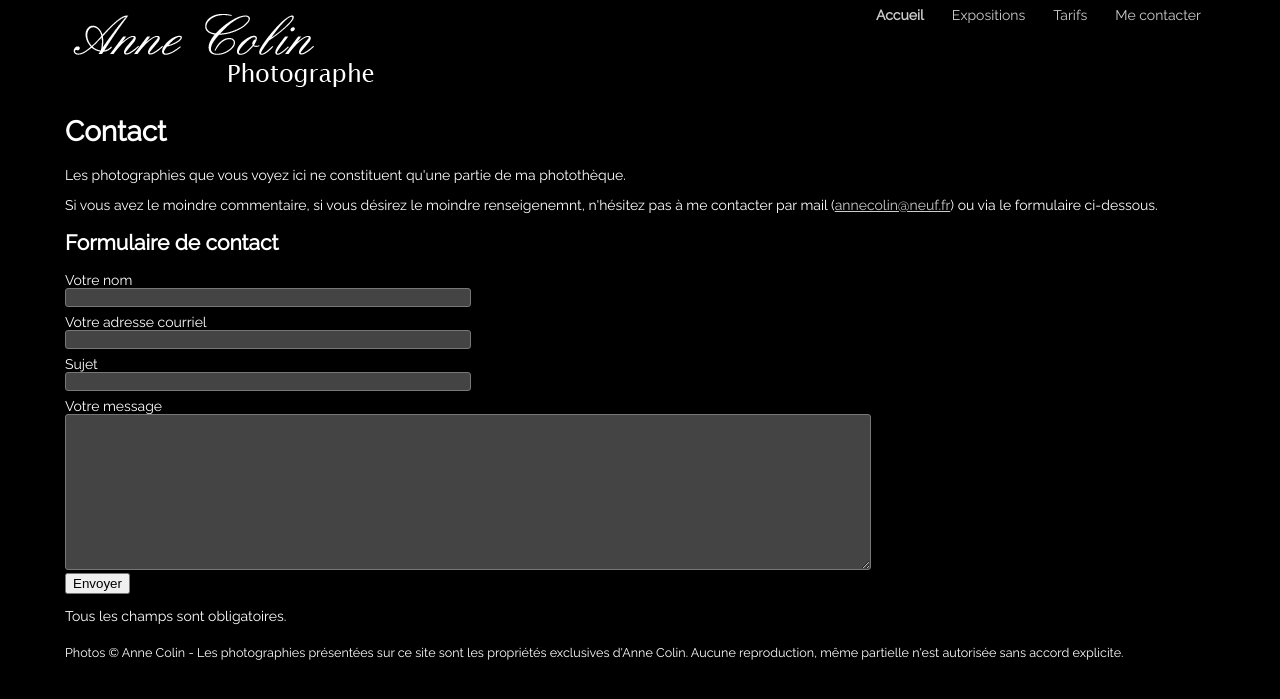
After one commit to SpaceFox/ac, a Django app: page /contact/ in a window 1280 px wide. The commit adds this page. Shown: the top 699 px of the page. Run offline with Django 3.2, Linux system fonts and the light colour scheme; parts of the project's set-up code (start-up, migrations or seed data) failed here and were passed over; some libraries are stand-ins or nearby versions.

Commit message:
Messaging system

```diff
--- a/AnneColin/AnneColin/settings.py
+++ b/AnneColin/AnneColin/settings.py
@@ -51,6 +51,7 @@ INSTALLED_APPS = (
 
     'south',
     'easy_thumbnails',
+    'crispy_forms',
 
     'gallery',
 )
@@ -138,6 +139,10 @@ SOUTH_MIGRATION_MODULES = {
     'easy_thumbnails': 'easy_thumbnails.south_migrations',
 }
 
+CRISPY_TEMPLATE_PACK = 'bootstrap'
+
+MAIL_CONTACT = 'ujueseo.yeou@gmail.com'
+
 # Load the production settings, overwrite the existing ones if needed
 try:
     from settings_prod import *
--- /dev/null
+++ b/AnneColin/gallery/forms.py
@@ -0,0 +1,46 @@
+# coding: utf-8
+
+from crispy_forms.helper import FormHelper
+from crispy_forms.layout import Layout, Field, ButtonHolder
+from crispy_forms.bootstrap import StrictButton
+
+from django import forms
+
+
+class ContactForm(forms.Form):
+
+    name = forms.CharField(
+        label=u'Votre nom',
+        max_length=200,
+        required=True,
+    )
+    email = forms.EmailField(
+        label=u'Votre adresse courriel',
+        required=True,
+    )
+    subject = forms.CharField(
+        label=u'Sujet',
+        max_length=200,
+        required=True,
+    )
+    message = forms.CharField(
+        label=u'Votre message',
+        required=True,
+        widget=forms.Textarea(),
+    )
+
+    def __init__(self, *args, **kwargs):
+        super(ContactForm, self).__init__(*args, **kwargs)
+        self.helper = FormHelper()
+        self.helper.form_class = 'form-alone'
+        self.helper.form_method = 'post'
+
+        self.helper.layout = Layout(
+            Field('name'),
+            Field('email'),
+            Field('subject'),
+            Field('message'),
+            ButtonHolder(
+                StrictButton(u'Envoyer', type='submit'),
+            )
+        )
--- a/AnneColin/gallery/static/gallery/css/default.css
+++ b/AnneColin/gallery/static/gallery/css/default.css
@@ -65,13 +65,28 @@ aside ul {
 	right: 220px;
 	text-align: center;
 }
-#prev-next a {
+#prev-next a, #prev-next span {
 	padding: 0.25em 0.5em;
 	text-decoration: none;
 }
 #prev-next a:hover {
     color: black;
     background-color: #CCC;
+}
+#prev-next span {
+    color: #888;
+}
+.control-group {
+    margin-top: 0.5em;
+}
+.textinput, .emailinput {
+    width: 30em;
+}
+.textarea {
+    width: 60em;
+}
+.asteriskField {
+    display: none;
 }
 
 #main {
--- /dev/null
+++ b/AnneColin/gallery/templates/gallery/contact.html
@@ -0,0 +1,24 @@
+{% extends "gallery/base.html" %}
+
+{% load crispy_forms_tags %}
+
+{% block content %}
+<div  id="static_main">
+    <h1>Contact</h1>
+	<p>Les photographies que vous voyez ici ne constituent qu'une partie de ma photothèque.</p>
+    <p>Si vous avez le moindre commentaire, si vous désirez le moindre renseigenemnt, n'hésitez pas à me contacter par
+    mail (<a href="mailto:annecolin@neuf.fr?subject=Contact site photo">annecolin@neuf.fr</a>) ou via le formulaire
+    ci-dessous.</p>
+
+    <h2>Formulaire de contact</h2>
+    {% if messages %}
+        {% for message in messages %}
+            <div class="alert-box {{ message.tags }}">
+                <span>{{ message }}</span>
+            </div>
+        {% endfor %}
+    {% endif %}
+    {% crispy form %}
+    <p>Tous les champs sont obligatoires.</p>
+</div>
+{% endblock %}
--- /dev/null
+++ b/AnneColin/gallery/templates/gallery/email/contact.txt
@@ -0,0 +1 @@
+{{ message }}
--- a/AnneColin/gallery/urls.py
+++ b/AnneColin/gallery/urls.py
@@ -7,4 +7,5 @@ urlpatterns = patterns('',
                        url(r'^category/(?P<category_id>\d+)/$', views.category, name='category'),
                        url(r'^picture/(?P<picture_id>\d+)/$', views.picture, name='picture'),
                        url(r'^prices/$', views.prices),
+                       url(r'^contact/$', views.contact),
 )
--- a/AnneColin/gallery/views.py
+++ b/AnneColin/gallery/views.py
@@ -1,10 +1,17 @@
 # coding: utf-8
 
-# Create your views here.
+import datetime
+
 from django.shortcuts import render, get_object_or_404
 from django.views import generic
+from django.template.loader import get_template
+from django.template import Context
+from django.contrib import messages
+from django.core.mail import EmailMultiAlternatives
 
-from gallery.models import Category, Picture, Format
+from gallery.models import Category, Picture, Format, Message
+from gallery.forms import ContactForm
+from AnneColin import settings
 
 
 class IndexView(generic.ListView):
@@ -53,10 +60,52 @@ def picture(request, picture_id):
                       'next_pic': next_pic,
                   })
 
+
 def prices(request):
-    prices = Format.objects.all()
+    return render(request, 'gallery/prices.html', {'prices': Format.objects.all()})
 
-    return render(request, 'gallery/prices.html',
-            {
-                'prices': prices,
-            })
+
+def contact(request):
+    if request.method == "POST":
+        form = ContactForm(request.POST)
+        if form.is_valid():
+            data = form.data
+            context = {
+                'name': data['name'],
+                'email': data['email'],
+                'subject': data['subject'],
+                'message': data['message'],
+            }
+
+            # Send email
+            subject = data['subject']
+            from_email = "{0} <{1}>".format(data['name'], context['email'])
+            message_html = get_template("gallery/email/contact.html").render(Context(context))
+            message_txt = get_template("gallery/email/contact.txt").render(Context(context))
+            msg = EmailMultiAlternatives(
+                subject,
+                message_txt,
+                from_email,
+                [settings.MAIL_CONTACT])
+            msg.attach_alternative(message_html, "text/html")
+            msg_base = Message()
+            msg_base.date = datetime.datetime.now().isoformat()
+            msg_base.name = data['name']
+            msg_base.email = data['email']
+            msg_base.subject = data['subject']
+            msg_base.message = data['message']
+            msg_base.save()
+            try:
+                msg.send()
+                messages.success(request, u"Votre message a bien été envoyé.")
+            except:
+                msg = None
+                messages.error(request, "Une erreur est survenue.")
+
+            # reset the form after successful validation
+            form = ContactForm()
+        return render(request, "gallery/contact.html", {"form": form})
+
+    form = ContactForm()
+
+    return render(request, 'gallery/contact.html', {"form": form})
--- a/AnneColin/requirements.txt
+++ b/AnneColin/requirements.txt
@@ -2,4 +2,5 @@ django>=1.6,<1.7
 south
 pillow
 easy-thumbnails
+django-crispy-forms
 PyYAML==3.10
```
Also changed, not shown: AnneColin/gallery/admin.py (+7 -1 lines), AnneColin/gallery/models.py (+12 -0 lines), AnneColin/gallery/templates/gallery/email/contact.html (added, +7 -0 lines), AnneColin/gallery/migrations/0003_auto__add_message.py (added).
